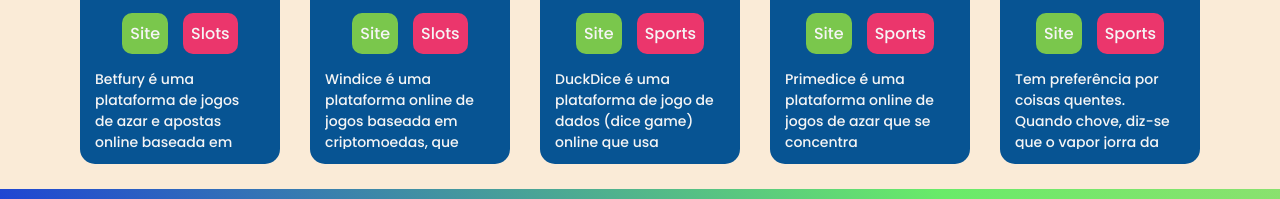
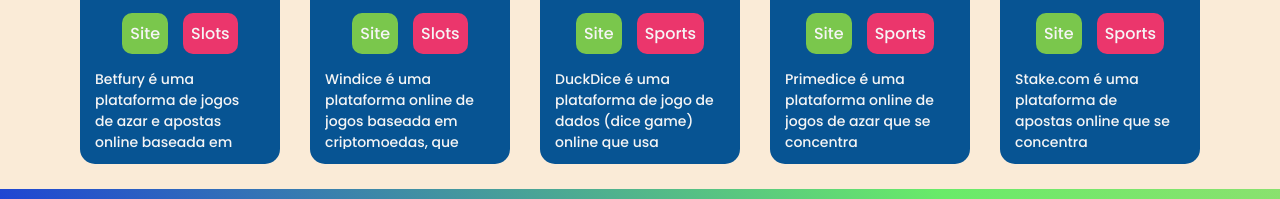
Before and after one commit to 25brandow/siteb, a plain HTML site: page index.html in a window 1280 px wide. Shown: the part 194-393 px from the top of the page. Drawn offline with Linux system fonts and the light colour scheme.

Commit message:
Update index.html

```diff
--- a/index.html
+++ b/index.html
@@ -106,8 +106,7 @@
                     <li class="tipo leiamais">Sports</li>
                 </ul>
 
-                <p class="descricao">Tem preferência por coisas quentes. Quando chove, diz-se que o vapor jorra da ponta
-                    de sua cauda.</p>
+                <p class="descricao">Stake.com é uma plataforma de apostas online que se concentra principalmente em jogos de cassino e apostas esportivas. Lançada em 2017, a Stake.com é licenciada e regulamentada pelo Governo de Curaçao.</p>
             </li>
         </ul>
     </main>
```
